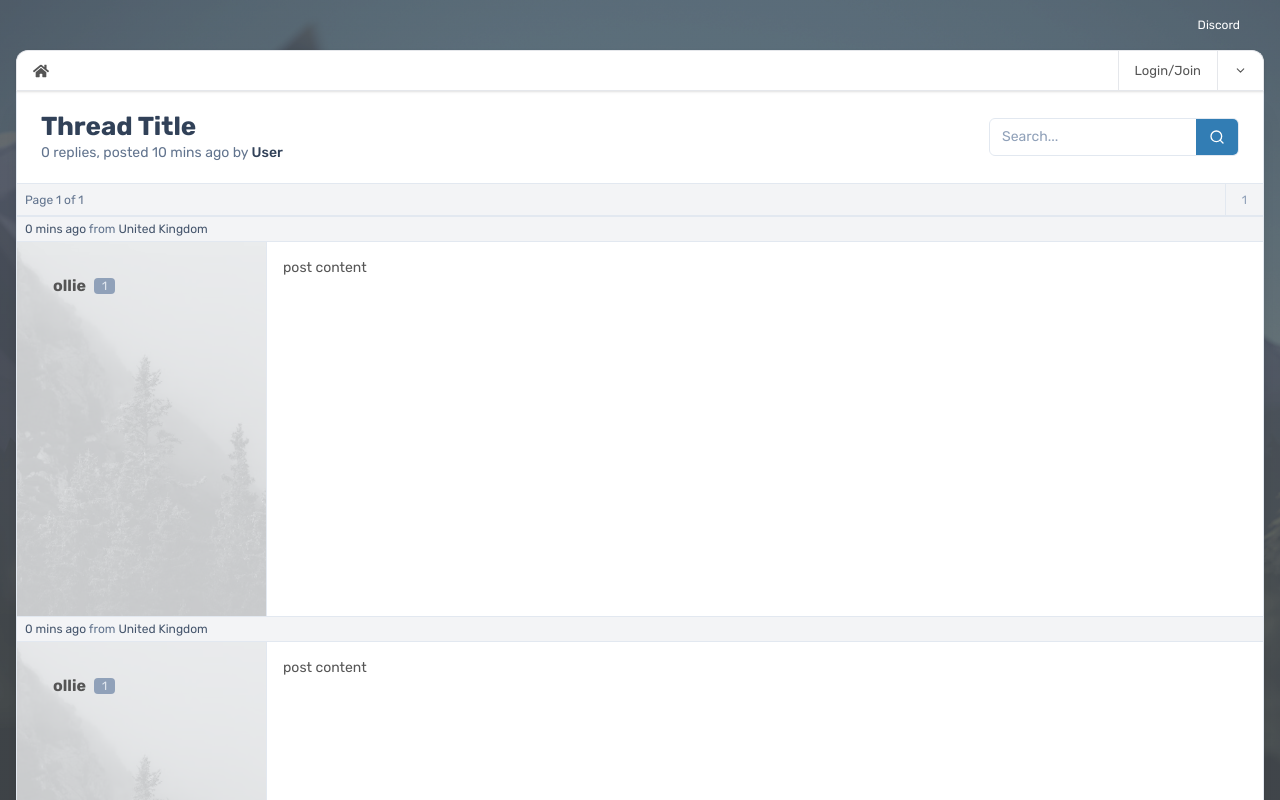
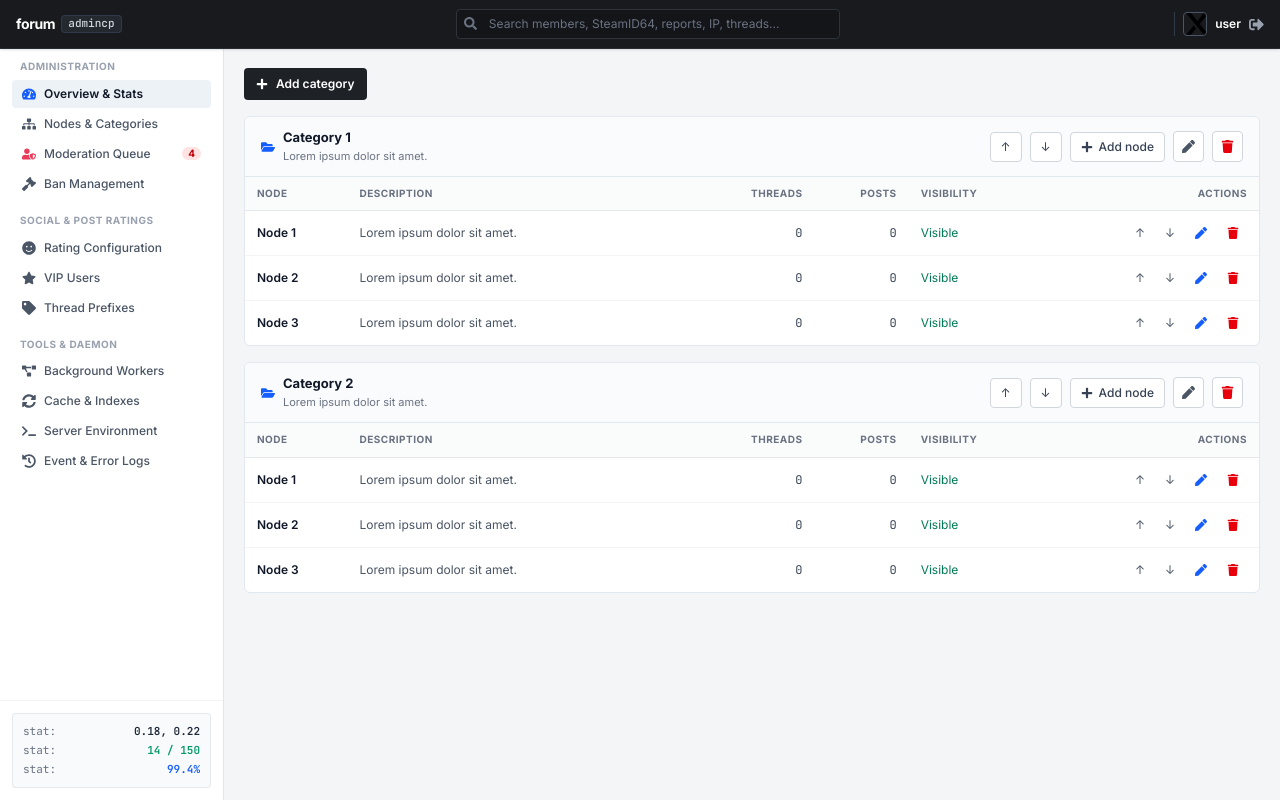
Before and after one commit to olliedean/forum, a Next.js app: page /admincp/nodes in a window 1280 px wide. Shown: the top 800 px of the page. Built offline with nearby package versions, Linux system fonts and the light colour scheme.

Commit message:
feat(nodes): add NodesPage with category and node management
* Implement NodesPage component for managing categories and nodes
* Include buttons for adding, editing, and deleting categories and nodes
* Display a table with node details and actions

```diff
--- a/app/admincp/AdminSidebar.tsx
+++ b/app/admincp/AdminSidebar.tsx
@@ -27,7 +27,7 @@ export default function AdminSidebar() {
           <NavigationItem
             icon={FaSitemap}
             label="Nodes & Categories"
-            href="#"
+            href="/admincp/nodes"
           />
           <NavigationItem
             icon={FaUserShield}
--- /dev/null
+++ b/app/admincp/nodes/page.tsx
@@ -0,0 +1,153 @@
+import { FaFolderOpen, FaPen, FaPlus, FaTrash } from "react-icons/fa";
+
+export default function NodesPage() {
+  return (
+    <div className="space-y-4">
+      <header className="flex flex-col gap-3 sm:flex-row">
+        <button
+          className="inline-flex items-center gap-2 self-start rounded bg-[#1e2227] px-3 py-2 text-xs font-semibold text-white hover:bg-[#2b3038]"
+          type="button"
+        >
+          <FaPlus aria-hidden="true" />
+          Add category
+        </button>
+      </header>
+
+      <section aria-label="Example forum categories" className="space-y-4">
+        {Array(2)
+          .fill(null)
+          .map((_, categoryIndex) => (
+            <section
+              aria-labelledby={`category-${categoryIndex + 1}`}
+              className="overflow-hidden rounded-md border border-[#e2e8f0] bg-white"
+              key={categoryIndex}
+            >
+              <div className="flex flex-col gap-3 border-b border-[#e2e8f0] bg-[#fafbfc] px-4 py-3 sm:flex-row sm:items-center sm:justify-between">
+                <div className="flex items-center gap-2">
+                  <FaFolderOpen
+                    aria-hidden="true"
+                    className="text-sm text-blue-600"
+                  />
+                  <div>
+                    <h2
+                      className="text-[13px] font-bold text-gray-900"
+                      id={`category-${categoryIndex + 1}`}
+                    >
+                      Category {categoryIndex + 1}
+                    </h2>
+                    <p className="mt-0.5 text-[11px] text-gray-500">
+                      Lorem ipsum dolor sit amet.
+                    </p>
+                  </div>
+                </div>
+                <div className="flex flex-wrap items-center gap-2">
+                  <button
+                    className="rounded border border-gray-300 bg-white px-2.5 py-1.5 text-xs text-gray-700 hover:bg-gray-50"
+                    type="button"
+                  >
+                    ↑
+                  </button>
+                  <button
+                    className="rounded border border-gray-300 bg-white px-2.5 py-1.5 text-xs text-gray-700 hover:bg-gray-50"
+                    type="button"
+                  >
+                    ↓
+                  </button>
+                  <button
+                    className="inline-flex items-center gap-1.5 rounded border border-gray-300 bg-white px-2.5 py-1.5 text-xs font-medium text-gray-700 hover:bg-gray-50"
+                    type="button"
+                  >
+                    <FaPlus aria-hidden="true" />
+                    Add node
+                  </button>
+                  <button
+                    aria-label={`Edit category ${categoryIndex + 1}`}
+                    className="rounded border border-gray-300 bg-white p-2 text-gray-600 hover:bg-gray-50"
+                    type="button"
+                  >
+                    <FaPen aria-hidden="true" />
+                  </button>
+                  <button
+                    aria-label={`Delete category ${categoryIndex + 1}`}
+                    className="rounded border border-gray-300 bg-white p-2 text-red-600 hover:bg-red-50"
+                    type="button"
+                  >
+                    <FaTrash aria-hidden="true" />
+                  </button>
+                </div>
+              </div>
+
+              <div className="overflow-x-auto">
+                <table className="w-full border-collapse text-left text-xs">
+                  <thead>
+                    <tr className="border-b border-gray-200 bg-gray-50/80 text-[10px] font-semibold tracking-wider text-gray-500 uppercase">
+                      <th className="px-3 py-2.5">Node</th>
+                      <th className="px-3 py-2.5">Description</th>
+                      <th className="px-3 py-2.5 text-right">Threads</th>
+                      <th className="px-3 py-2.5 text-right">Posts</th>
+                      <th className="px-3 py-2.5">Visibility</th>
+                      <th className="px-3 py-2.5 text-right">Actions</th>
+                    </tr>
+                  </thead>
+                  <tbody className="divide-y divide-gray-100 text-gray-700">
+                    {Array(3)
+                      .fill(null)
+                      .map((_, nodeIndex) => (
+                        <tr
+                          className="hover:bg-gray-50/60"
+                          key={nodeIndex}
+                        >
+                          <td className="whitespace-nowrap px-3 py-3 font-semibold text-gray-900">
+                            Node {nodeIndex + 1}
+                          </td>
+                          <td className="min-w-56 px-3 py-3 text-gray-600">
+                            Lorem ipsum dolor sit amet.
+                          </td>
+                          <td className="px-3 py-3 text-right font-mono">0</td>
+                          <td className="px-3 py-3 text-right font-mono">0</td>
+                          <td className="whitespace-nowrap px-3 py-3 text-emerald-700">
+                            Visible
+                          </td>
+                          <td className="whitespace-nowrap px-3 py-2 text-right">
+                            <div className="inline-flex items-center gap-1">
+                              <button
+                                aria-label={`Move node ${nodeIndex + 1} up`}
+                                className="rounded px-2 py-1.5 text-gray-600 hover:bg-gray-100"
+                                type="button"
+                              >
+                                ↑
+                              </button>
+                              <button
+                                aria-label={`Move node ${nodeIndex + 1} down`}
+                                className="rounded px-2 py-1.5 text-gray-600 hover:bg-gray-100"
+                                type="button"
+                              >
+                                ↓
+                              </button>
+                              <button
+                                aria-label={`Edit node ${nodeIndex + 1}`}
+                                className="rounded p-2 text-blue-600 hover:bg-blue-50"
+                                type="button"
+                              >
+                                <FaPen aria-hidden="true" />
+                              </button>
+                              <button
+                                aria-label={`Delete node ${nodeIndex + 1}`}
+                                className="rounded p-2 text-red-600 hover:bg-red-50"
+                                type="button"
+                              >
+                                <FaTrash aria-hidden="true" />
+                              </button>
+                            </div>
+                          </td>
+                        </tr>
+                      ))}
+                  </tbody>
+                </table>
+              </div>
+            </section>
+          ))}
+      </section>
+    </div>
+  );
+}
```
